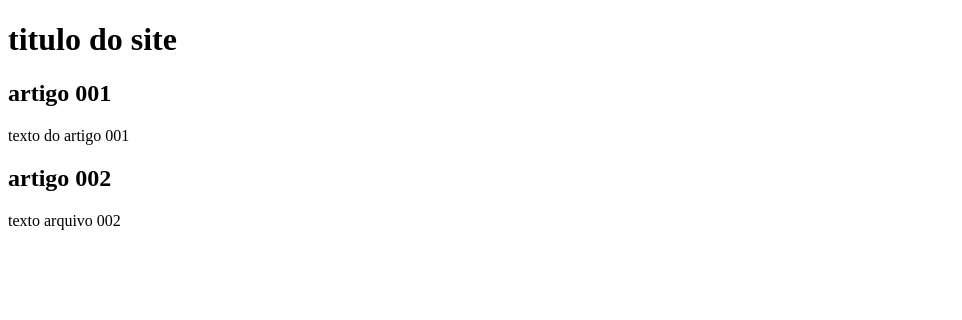
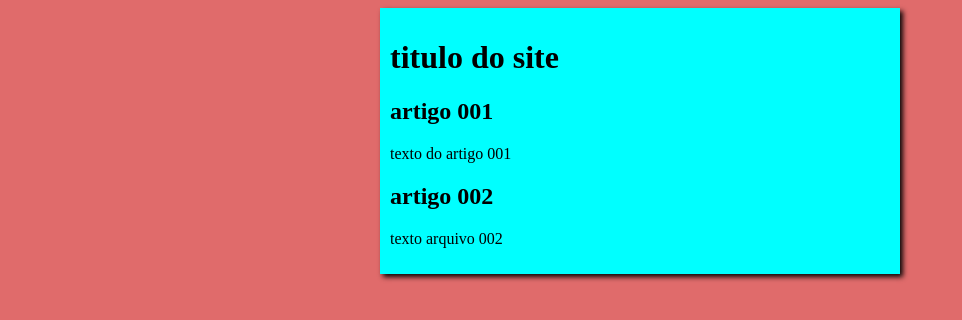
Before and after one commit to euripedesfaria/projeto-site, a plain HTML site: page index.html in a window 1280 px wide. Shown: the whole page, without its empty margins (0-962 px from the left). Drawn offline with Linux system fonts and the light colour scheme.

Commit message:
iniciei o design

```diff
--- /dev/null
+++ b/estilosstyle.css
@@ -0,0 +1,16 @@
+*{
+    front font-family: arial, helvetica, sans-serif
+    font-size: 16px;
+}
+
+body{
+    background-color: rgb(224, 107, 107);
+}
+
+main{
+    background-color: aqua;
+    width: 500px;
+    margin: auto;
+    padding: 10px;
+    box-shadow: 3px 3px 5px rgb(10, 6, 6);
+}
--- a/index.html
+++ b/index.html
@@ -10,6 +10,7 @@
     <main>
         <header>
             <h1>titulo do site</h1>
+            <link rel="stylesheet" href="estilosstyle.css">
         </header>
         <article>
             <h2>artigo 001</h2>
```
